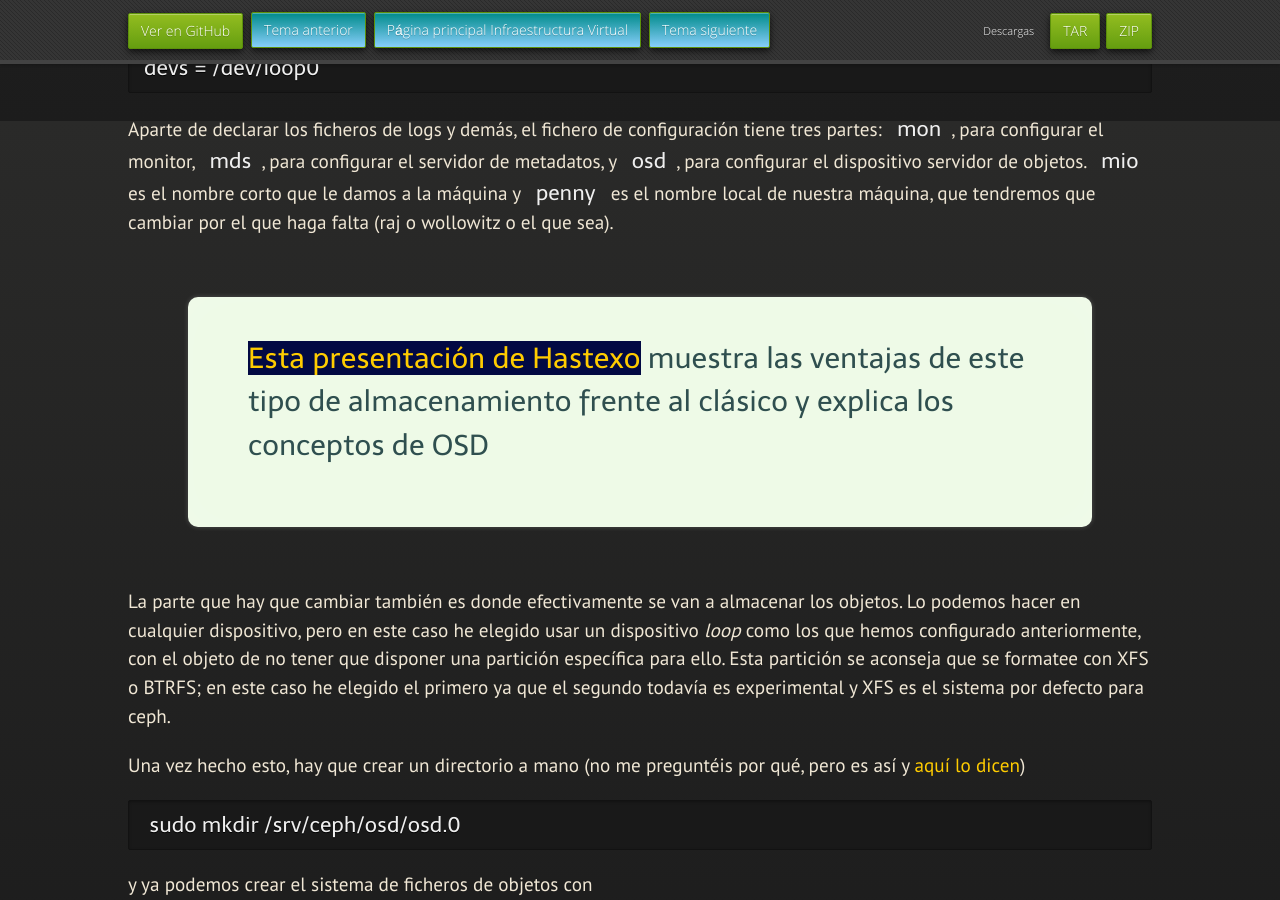
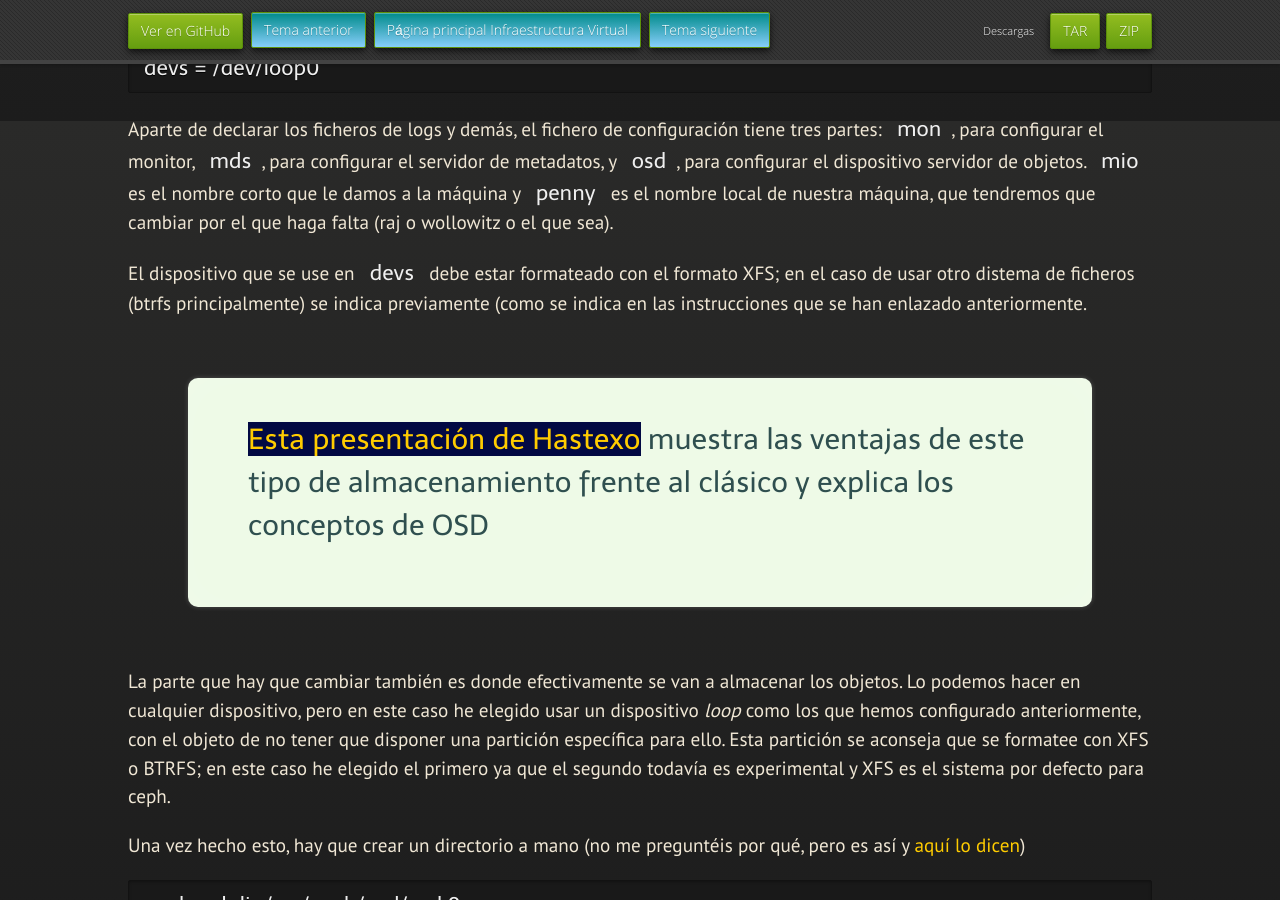
Before and after one commit to JJ/IV, a Jekyll site: the page built from documentos/temas/Almacenamiento.md, in a window 1280 px wide and 900 px high, scrolled down 9779 px. Built offline with Jekyll 4.4.1, drawn with Linux system fonts in a browser that asks for light colours; nearby versions of some CDN libraries; some web fonts are replaced.

Commit message:
Sync documentos/temas/Almacenamiento.md and  from master to gh-pages

```diff
--- a/documentos/temas/Almacenamiento.md
+++ b/documentos/temas/Almacenamiento.md
@@ -436,6 +436,11 @@ siguiente:
  nuestra máquina, que tendremos que cambiar por el que haga falta (raj
  o wollowitz o el que sea).
 
+ El dispositivo que se use en `devs` debe estar formateado con el
+ formato XFS; en el caso de usar otro distema de ficheros (btrfs
+ principalmente) se indica previamente (como se indica en las
+ instrucciones que se han enlazado anteriormente.
+
  <div class='nota' markdown='1'>
 
  [Esta presentación de Hastexo](http://www.hastexo.com/misc/static/presentations/lceu2012/ceph.html#/step-21)
```
